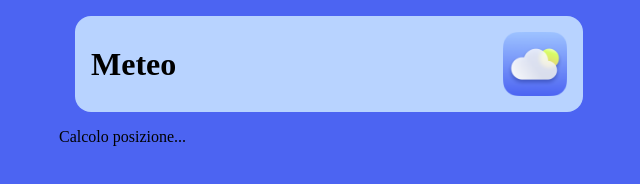
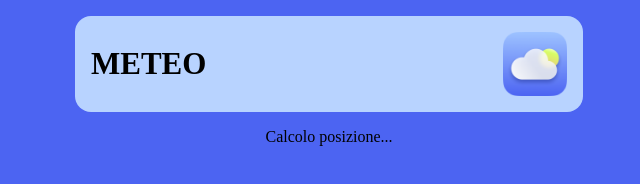
Before and after one commit to unozer/Meteo, a plain HTML site: page index.html in a window 1280 px wide. Shown: the whole page, without its empty margins (311-951 px from the left). Drawn offline with Linux system fonts and the light colour scheme.

Commit message:
stile h1 e main

```diff
--- a/style.css
+++ b/style.css
@@ -31,3 +31,12 @@ header {
     justify-content: space-between;
     align-items: center;
 }
+
+h1 {
+  font-size: 31px;
+  text-transform: uppercase;
+}
+
+main {
+    text-align: center;
+}
```
